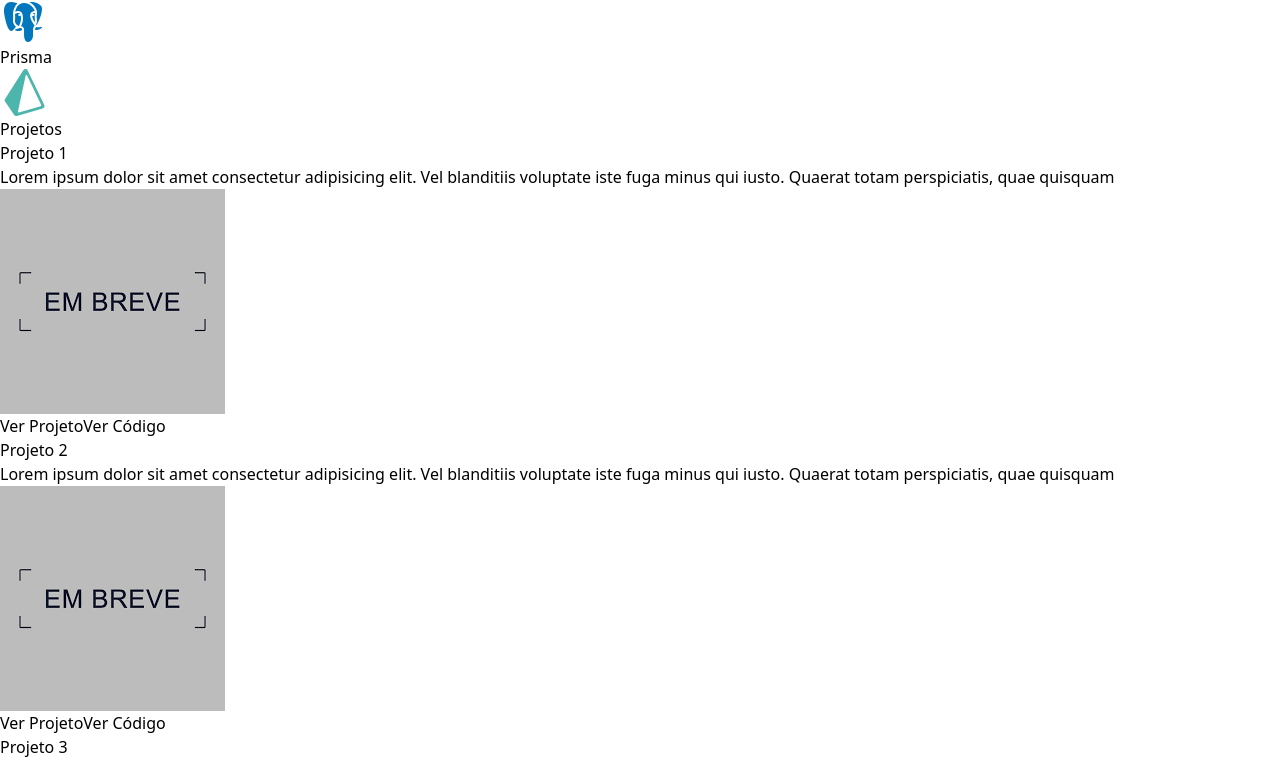
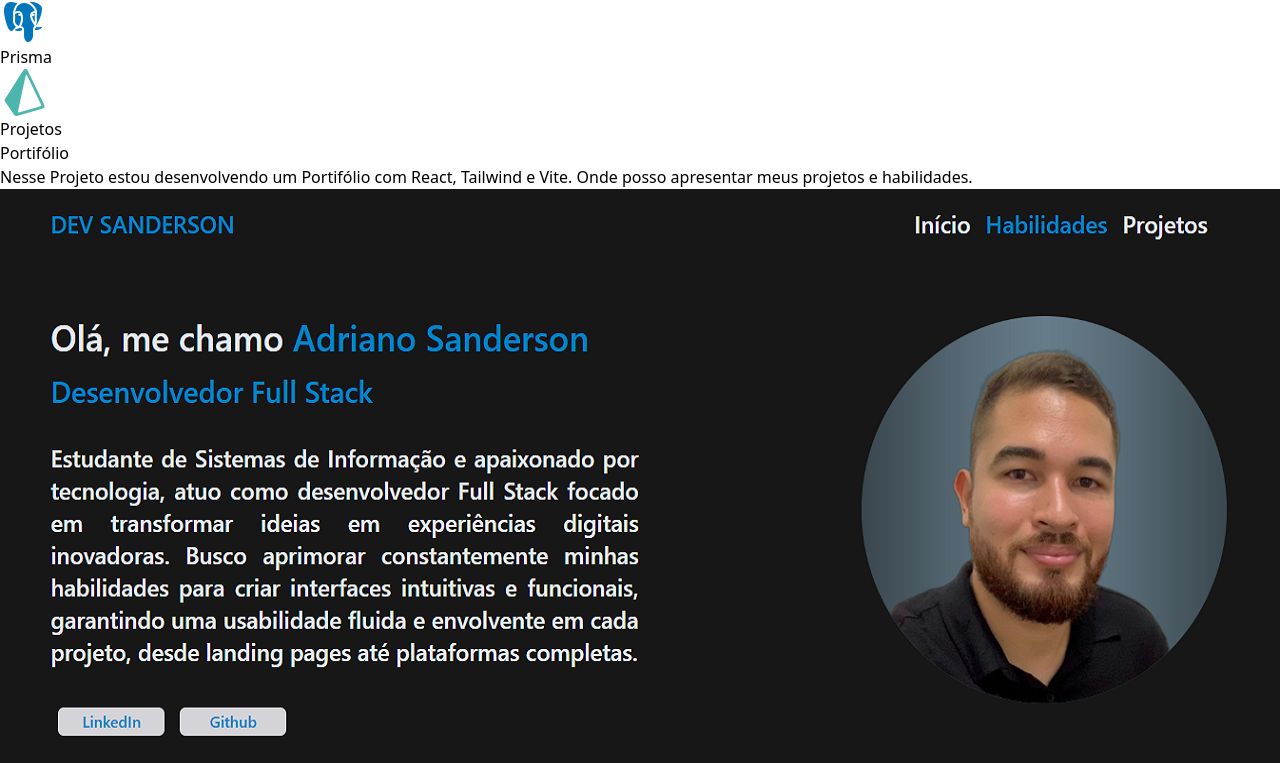
Before and after one commit to AdrianoSanderson/Page_Sanderson, a React (Vite) app: page / in a window 1280 px wide. Shown: the part 8913-9676 px from the top of the page. Built offline with nearby package versions, Linux system fonts and the light colour scheme.

Commit message:
Add projetos ao portifólio

```diff
--- a/src/components/SectionProjects.jsx
+++ b/src/components/SectionProjects.jsx
@@ -1,4 +1,6 @@
 import imgProjects from '../assets/images/embreve.png'
+import portifolioImg from '../assets/images/portifolioImg.png'
+import faceExpressionImg from '../assets/images/faceExpressionImg.jpg'
 
 export default function () {
     return (
@@ -7,30 +9,30 @@ export default function () {
 
             <div className="flex justify-center flex-col mb-7 sm:flex-row sm:flex-wrap ">
                 <div className="flex flex-col items-center border-solid border-2 border-sky-600 w-80 h-96 m-4 rounded-xl lg:w-80 delay-75 hover:bg-sky-600">
-                    <h1 className="text-3xl	text-slate-200 max-sm:text-2xl max-sm:text-center">Projeto 1</h1>
+                    <h1 className="text-3xl	text-slate-200 max-sm:text-2xl max-sm:text-center">Portifólio</h1>
 
-                    <p className="text-base m-3 text-justify max-sm:text-sm text-slate-200">Lorem ipsum dolor sit amet consectetur adipisicing elit. Vel blanditiis voluptate iste fuga minus qui iusto. Quaerat totam perspiciatis, quae quisquam  </p>
+                    <p className="text-base m-3 text-justify max-sm:text-sm text-slate-200">Nesse Projeto estou desenvolvendo um Portifólio com React, Tailwind e Vite. Onde posso apresentar meus projetos e habilidades.</p>
 
 
-                    <img className="mt-2 w-52 h-40" src={imgProjects} alt="img" />
+                    <img className="mt-2 w-64 h-40 object-contain" src={portifolioImg} alt="img" />
                     <div className='mt-2'>
-                        <button className="bg-zinc-300 w-28 h-7 rounded-md m-2 hover:bg-neutral-800 hover:text-slate-200">Ver Projeto</button>
+                        <button className="bg-zinc-300 w-28 h-7 rounded-md m-2 hover:bg-neutral-800 hover:text-slate-200" onClick={() => { window.open("https://page-sanderson.vercel.app/") }}>Ver Projeto</button>
 
-                        <button className="bg-zinc-300 w-28 h-7 rounded-md m-2 hover:bg-neutral-800 hover:text-slate-200">Ver Código</button>
+                        <button className="bg-zinc-300 w-28 h-7 rounded-md m-2 hover:bg-neutral-800 hover:text-slate-200" onClick={() => { window.open("https://github.com/AdrianoSanderson/Page_Sanderson") }}>Ver Código</button>
                     </div>
                 </div>
 
                 <div className="flex flex-col items-center border-solid border-2 border-sky-600 w-80 h-96 m-4 rounded-xl lg:w-80 delay-75 hover:bg-sky-600">
-                    <h1 className="text-3xl	text-slate-200 max-sm:text-2xl max-sm:text-center">Projeto 2</h1>
+                    <h1 className="text-3xl	text-slate-200 max-sm:text-2xl max-sm:text-center">FaceExpression</h1>
 
-                    <p className="text-base m-3 text-justify max-sm:text-sm text-slate-200">Lorem ipsum dolor sit amet consectetur adipisicing elit. Vel blanditiis voluptate iste fuga minus qui iusto. Quaerat totam perspiciatis, quae quisquam  </p>
+                    <p className="text-base m-3 text-justify max-sm:text-sm text-slate-200">Esse projeto é uma ferramenta de reconhecimento de expressões faciais. Que pode auxiliar Psicologos na avaliação de pacientes.</p>
 
 
-                    <img className="mt-2 w-52 h-40" src={imgProjects} alt="img" />
+                    <img className="mt-2 w-64 h-40 object-contain" src={faceExpressionImg} alt="img" />
                     <div className='mt-2'>
-                        <button className="bg-zinc-300 w-28 h-7 rounded-md m-2 hover:bg-neutral-800 hover:text-slate-200">Ver Projeto</button>
+                        <button className="bg-zinc-300 w-28 h-7 rounded-md m-2 hover:bg-neutral-800 hover:text-slate-200" onClick={() => { window.open("https://face-expression.vercel.app/") }}>Ver Projeto</button>
 
-                        <button className="bg-zinc-300 w-28 h-7 rounded-md m-2 hover:bg-neutral-800 hover:text-slate-200">Ver Código</button>
+                        <button className="bg-zinc-300 w-28 h-7 rounded-md m-2 hover:bg-neutral-800 hover:text-slate-200" onClick={() => {window.open("https://github.com/AdrianoSanderson/FaceExpression")}}>Ver Código</button>
                     </div>
                 </div>
 
```
Also changed, not shown: src/assets/images/faceExpressionImg.jpg (added), src/assets/images/portifolioImg.png (added).
